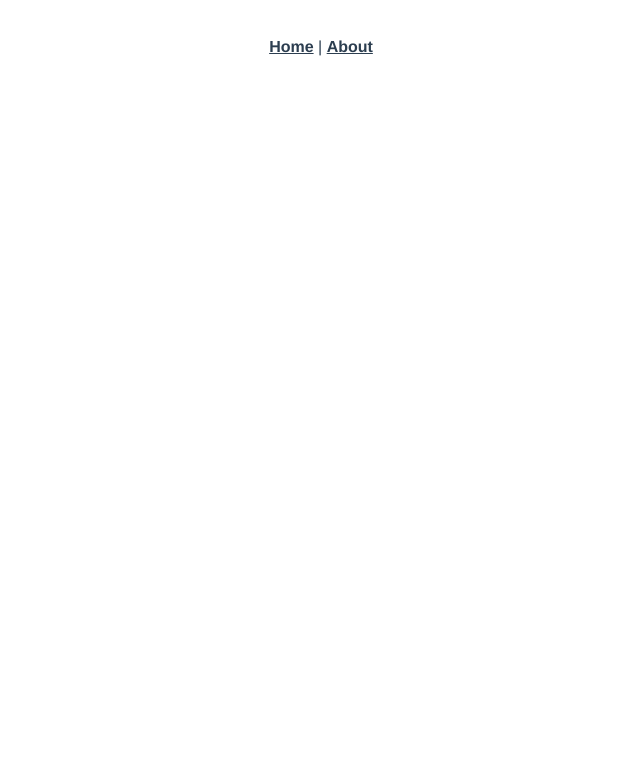
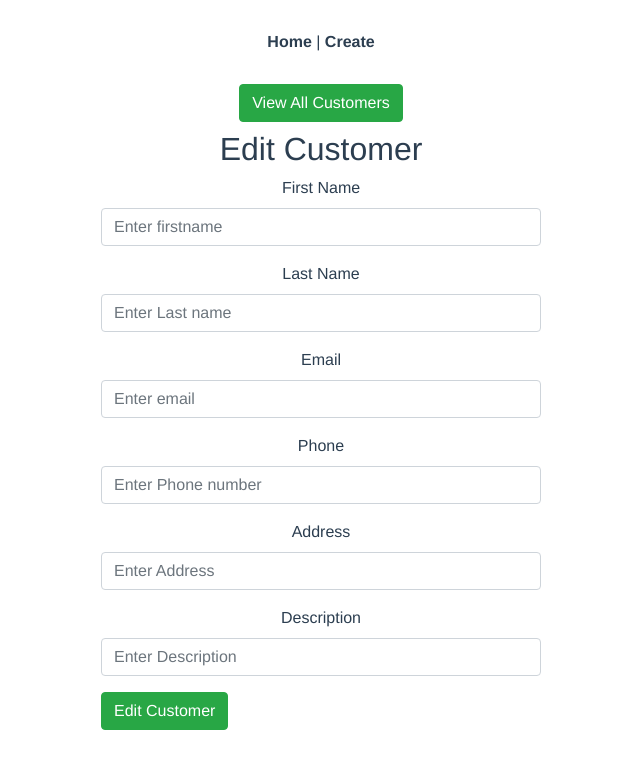
Before and after one commit to taysumova/customer-list-frontend, a Vue app: page /edit/1 in a window 1280 px wide. Shown: the top 768 px of the page, without its empty margins (319-959 px from the left). Built offline with nearby package versions, Linux system fonts and the light colour scheme; no server answers.

Commit message:
init project base from article

```diff
--- a/package.json
+++ b/package.json
@@ -8,6 +8,7 @@
     "lint": "vue-cli-service lint"
   },
   "dependencies": {
+    "axios": "^0.18.0",
     "core-js": "^2.6.5",
     "vue": "^2.6.10",
     "vue-router": "^3.0.3"
--- a/public/index.html
+++ b/public/index.html
@@ -5,6 +5,7 @@
     <meta http-equiv="X-UA-Compatible" content="IE=edge">
     <meta name="viewport" content="width=device-width,initial-scale=1.0">
     <link rel="icon" href="<%= BASE_URL %>favicon.ico">
+    <link rel="stylesheet" href="https://stackpath.bootstrapcdn.com/bootstrap/4.1.3/css/bootstrap.min.css">
     <title>customer-list-frontend</title>
   </head>
   <body>
--- a/src/App.vue
+++ b/src/App.vue
@@ -2,7 +2,7 @@
   <div id="app">
     <div id="nav">
       <router-link to="/">Home</router-link> |
-      <router-link to="/about">About</router-link>
+      <router-link to="/create">Create</router-link>
     </div>
     <router-view/>
   </div>
@@ -28,4 +28,8 @@
 #nav a.router-link-exact-active {
   color: #42b983;
 }
+.form-wrapper {
+  width: 500px;
+  margin: 0 auto;
+}
 </style>
--- /dev/null
+++ b/src/components/customer/Create.vue
@@ -0,0 +1,71 @@
+<template>
+    <div>
+        <div class="col-md-12 form-wrapper">
+            <h2> Create Customer </h2>
+            <form id="create-post-form" @submit.prevent="createCustomer">
+                <div class="form-group col-md-12">
+                    <label for="first_name"> First Name </label>
+                    <input type="text" id="first_name" v-model="first_name" name="first_name" class="form-control" placeholder="Enter firstname">
+                </div>
+                <div class="form-group col-md-12">
+                    <label for="last_name"> Last Name </label>
+                    <input type="text" id="last_name" v-model="last_name" name="last_name" class="form-control" placeholder="Enter Last name">
+                </div>
+                <div class="form-group col-md-12">
+                    <label for="email"> Email </label>
+                    <input type="text" id="email" v-model="email" name="email" class="form-control" placeholder="Enter email">
+                </div>
+                <div class="form-group col-md-12">
+                    <label for="phone_number"> Phone </label>
+                    <input type="text" id="phone_number" v-model="phone" name="phone_number" class="form-control" placeholder="Enter Phone number">
+                </div>
+                <div class="form-group col-md-12">
+                    <label for="address"> Address </label>
+                    <input type="text" id="address" v-model="address" name="address" class="form-control" placeholder="Enter Address">
+                </div>
+                <div class="form-group col-md-12">
+                    <label for="description"> Description </label>
+                    <input type="text" id="description" v-model="description" name="description" class="form-control" placeholder="Enter Description">
+                </div>
+                <div class="form-group col-md-4 pull-right">
+                    <button class="btn btn-success" type="submit"> Create Customer </button>
+                </div>
+            </form>
+        </div>
+    </div>
+</template>
+<script>
+    import axios from "axios";
+    import { server } from "../../helper";
+    import router from "../../router";
+    export default {
+        data() {
+            return {
+                first_name: "",
+                last_name: "",
+                email: "",
+                phone: "",
+                address: "",
+                description: ""
+            };
+        },
+        methods: {
+            createCustomer() {
+                let customerData = {
+                    first_name: this.first_name,
+                    last_name: this.last_name,
+                    email: this.email,
+                    phone: this.phone,
+                    address: this.address,
+                    description: this.description
+                };
+                this.__submitToServer(customerData);
+            },
+            __submitToServer(data) {
+                axios.post(`${server.baseURL}/customer/create`, data).then(data => {
+                    router.push({ name: "home" });
+                });
+            }
+        }
+    };
+</script>
--- /dev/null
+++ b/src/components/customer/Edit.vue
@@ -0,0 +1,86 @@
+<template>
+    <div>
+        <h4 class="text-center mt-20">
+            <small>
+                <button class="btn btn-success" v-on:click="navigate()"> View All Customers </button>
+            </small>
+        </h4>
+        <div class="col-md-12 form-wrapper">
+            <h2> Edit Customer </h2>
+            <form id="create-post-form" @submit.prevent="editCustomer">
+                <div class="form-group col-md-12">
+                    <label for="first_name"> First Name </label>
+                    <input type="text" id="first_name" v-model="customer.first_name" name="first_name" class="form-control" placeholder="Enter firstname">
+                </div>
+                <div class="form-group col-md-12">
+                    <label for="last_name"> Last Name </label>
+                    <input type="text" id="last_name" v-model="customer.last_name" name="last_name" class="form-control" placeholder="Enter Last name">
+                </div>
+                <div class="form-group col-md-12">
+                    <label for="email"> Email </label>
+                    <input type="text" id="email" v-model="customer.email" name="email" class="form-control" placeholder="Enter email">
+                </div>
+                <div class="form-group col-md-12">
+                    <label for="phone_number"> Phone </label>
+                    <input type="text" id="phone_number" v-model="customer.phone" name="phone_number" class="form-control" placeholder="Enter Phone number">
+                </div>
+                <div class="form-group col-md-12">
+                    <label for="address"> Address </label>
+                    <input type="text" id="address" v-model="customer.address" name="address" class="form-control" placeholder="Enter Address">
+                </div>
+                <div class="form-group col-md-12">
+                    <label for="description"> Description </label>
+                    <input type="text" id="description" v-model="customer.description" name="description" class="form-control" placeholder="Enter Description">
+                </div>
+                <div class="form-group col-md-4 pull-right">
+                    <button class="btn btn-success" type="submit"> Edit Customer </button>
+                </div>
+            </form>
+        </div>
+    </div>
+</template>
+<script>
+    import { server } from "../../helper";
+    import axios from "axios";
+    import router from "../../router";
+    export default {
+        data() {
+            return {
+                id: 0,
+                customer: {}
+            };
+        },
+        created() {
+            this.id = this.$route.params.id;
+            this.getCustomer();
+        },
+        methods: {
+            editCustomer() {
+                let customerData = {
+                    first_name: this.customer.first_name,
+                    last_name: this.customer.last_name,
+                    email: this.customer.email,
+                    phone: this.customer.phone,
+                    address: this.customer.address,
+                    description: this.customer.description
+                };
+                axios
+                    .put(
+                        `${server.baseURL}/customer/update?customerID=${this.id}`,
+                        customerData
+                    )
+                    .then(data => {
+                        router.push({ name: "home" });
+                    });
+            },
+            getCustomer() {
+                axios
+                    .get(`${server.baseURL}/customer/customer/${this.id}`)
+                    .then(data => (this.customer = data.data));
+            },
+            navigate() {
+                router.go(-1);
+            }
+        }
+    };
+</script>
--- /dev/null
+++ b/src/helper.js
@@ -0,0 +1,3 @@
+export const server = {
+    baseURL: 'http://localhost:3000'
+}
--- a/src/router.js
+++ b/src/router.js
@@ -1,6 +1,8 @@
 import Vue from 'vue'
 import Router from 'vue-router'
-import Home from './views/Home.vue'
+import HomeComponent from '@/views/Home'
+import EditComponent from '@/components/customer/Edit'
+import CreateComponent from '@/components/customer/Create'
 
 Vue.use(Router)
 
@@ -8,18 +10,9 @@ export default new Router({
   mode: 'history',
   base: process.env.BASE_URL,
   routes: [
-    {
-      path: '/',
-      name: 'home',
-      component: Home
-    },
-    {
-      path: '/about',
-      name: 'about',
-      // route level code-splitting
-      // this generates a separate chunk (about.[hash].js) for this route
-      // which is lazy-loaded when the route is visited.
-      component: () => import(/* webpackChunkName: "about" */ './views/About.vue')
-    }
+    { path: '/', redirect: { name: 'home' } },
+    { path: '/home', name: 'home', component: HomeComponent },
+    { path: '/create', name: 'Create', component: CreateComponent },
+    { path: '/edit/:id', name: 'Edit', component: EditComponent }
   ]
 })
--- a/src/views/About.vue
+++ /dev/null
@@ -1,5 +0,0 @@
-<template>
-  <div class="about">
-    <h1>This is an about page</h1>
-  </div>
-</template>
--- a/src/views/Home.vue
+++ b/src/views/Home.vue
@@ -1,18 +1,74 @@
 <template>
-  <div class="home">
-    <img alt="Vue logo" src="../assets/logo.png">
-    <HelloWorld msg="Welcome to Your Vue.js App"/>
+  <div class="container-fluid">
+    <div class="text-center">
+      <h1>Nest Customer List App Tutorial</h1>
+      <p> Built with Nest.js, Vue.js and MongoDB</p>
+      <div v-if="customers.length === 0">
+        <h2> No customer found at the moment </h2>
+      </div>
+    </div>
+
+    <div class="">
+      <table class="table table-bordered">
+        <thead class="thead-dark">
+        <tr>
+          <th scope="col">Firstname</th>
+          <th scope="col">Lastname</th>
+          <th scope="col">Email</th>
+          <th scope="col">Phone</th>
+          <th scope="col">Address</th>
+          <th scope="col">Description</th>
+          <th scope="col">Actions</th>
+        </tr>
+        </thead>
+        <tbody>
+        <tr v-for="customer in customers" :key="customer._id">
+          <td>{{ customer.first_name }}</td>
+          <td>{{ customer.last_name }}</td>
+          <td>{{ customer.email }}</td>
+          <td>{{ customer.phone }}</td>
+          <td>{{ customer.address }}</td>
+          <td>{{ customer.description }}</td>
+          <td>
+            <div class="d-flex justify-content-between align-items-center">
+              <div class="btn-group" style="margin-bottom: 20px;">
+                <router-link :to="{name: 'Edit', params: {id: customer._id}}" class="btn btn-sm btn-outline-secondary">Edit Customer </router-link>
+                <button class="btn btn-sm btn-outline-secondary" v-on:click="deleteCustomer(customer._id)">Delete Customer</button>
+              </div>
+            </div>
+          </td>
+        </tr>
+        </tbody>
+      </table>
+    </div>
   </div>
 </template>
-
 <script>
-// @ is an alias to /src
-import HelloWorld from '@/components/HelloWorld.vue'
-
-export default {
-  name: 'home',
-  components: {
-    HelloWorld
-  }
-}
+    import { server } from "../helper";
+    import axios from "axios";
+    export default {
+        data() {
+            return {
+                customers: []
+            };
+        },
+        created() {
+            this.fetchCustomers();
+        },
+        methods: {
+            fetchCustomers() {
+                axios
+                    .get(`${server.baseURL}/customer/customers`)
+                    .then(data => (this.customers = data.data));
+            },
+            deleteCustomer(id) {
+                axios
+                    .delete(`${server.baseURL}/customer/delete?customerID=${id}`)
+                    .then(data => {
+                        console.log(data);
+                        window.location.reload();
+                    });
+            }
+        }
+    };
 </script>
```
Also changed, not shown: 2 other files (tests, documents, lock files or other folders).
